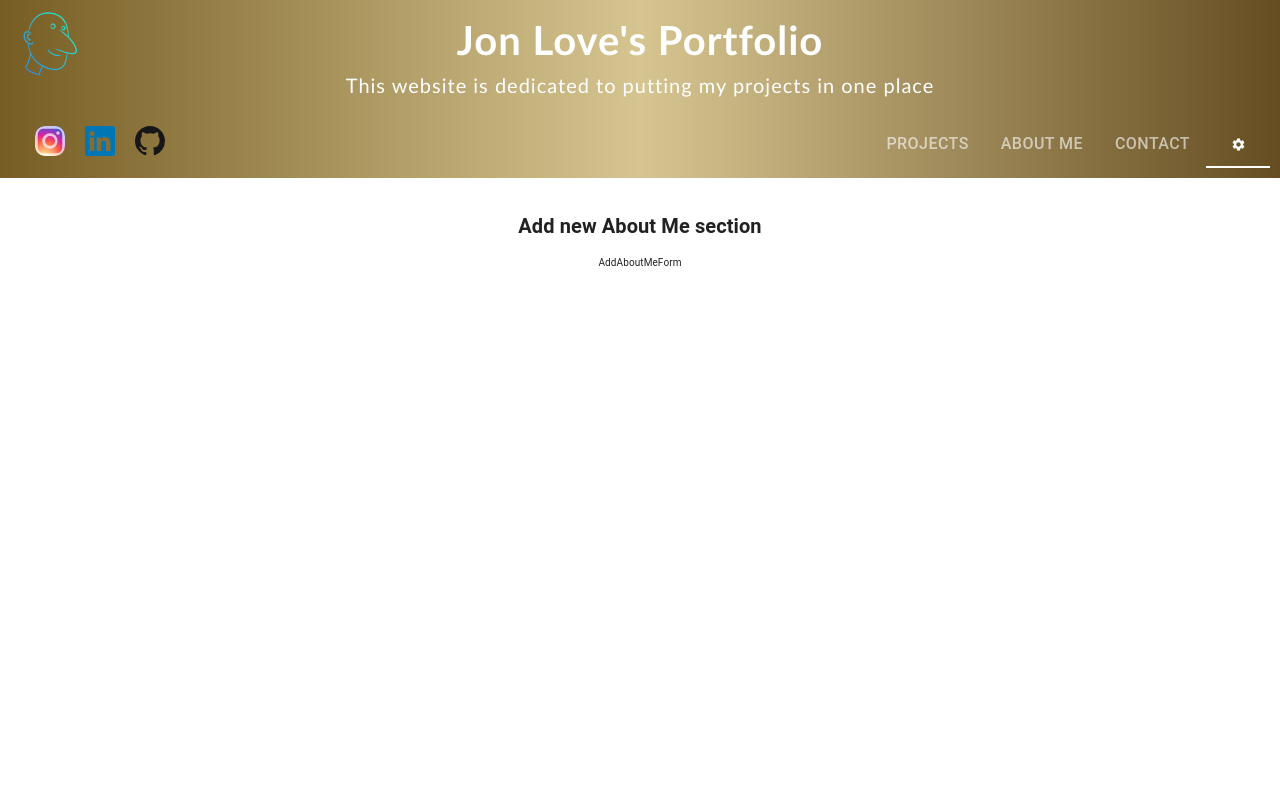
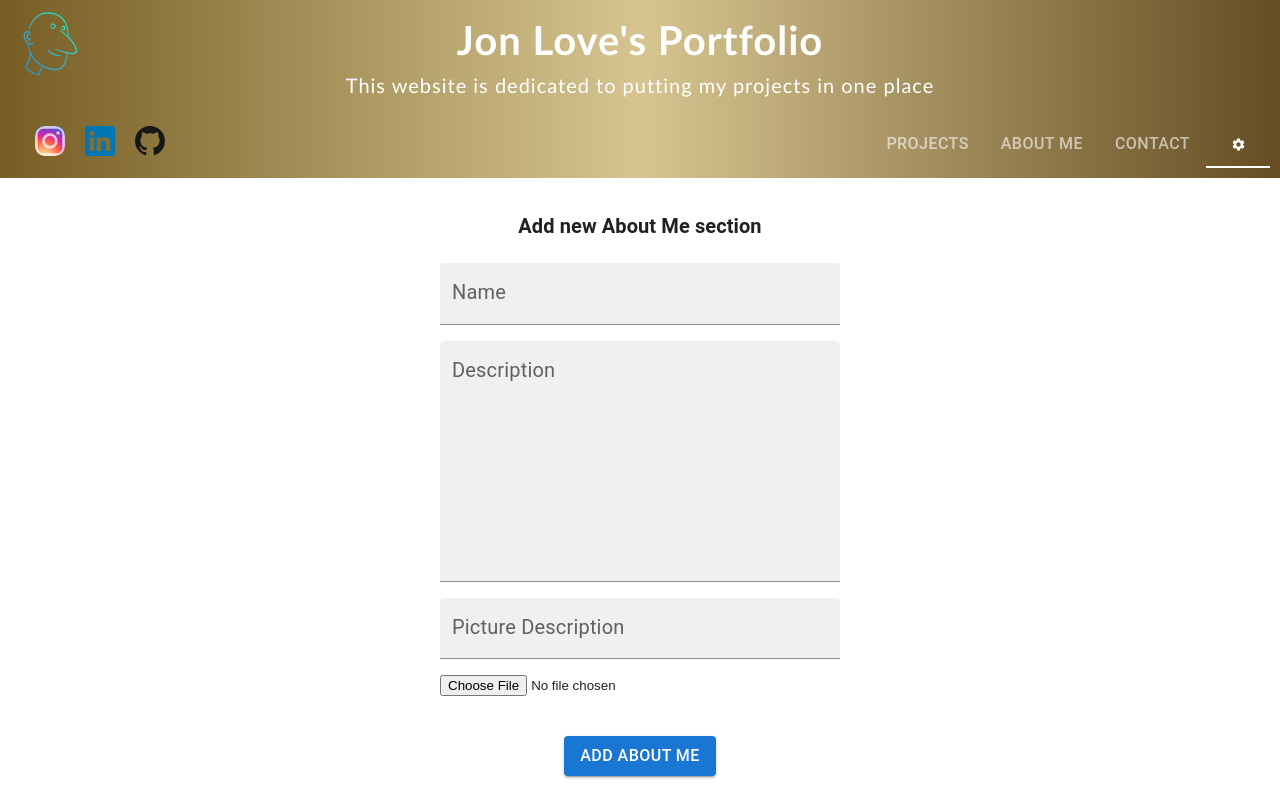
Before and after one commit to jonnny013/portfolio, a React (Vite) app: page /aboutMeAddNew in a window 1280 px wide. Built offline with nearby package versions, Linux system fonts and the light colour scheme.

Commit message:
Add form to create pictures and about me

```diff
--- a/db.json
+++ b/db.json
@@ -96,8 +96,8 @@
       "sourceCode": "https://github.com/jonnny013/"
     }
   ],
-  "aboutMe": [],
+  "aboutMe": [
+  ],
   "contactService": [],
-  "login": [
-  ]
+  "login": []
 }
--- a/src/components/Admin/handleAboutMe/AddAboutMeForm.tsx
+++ b/src/components/Admin/handleAboutMe/AddAboutMeForm.tsx
@@ -1,8 +1,76 @@
-import React from 'react'
+import Box from '@mui/material/Box'
+import StandardFormBar from '../../StandardFormBar'
+import StandardButton from '../../StandardButton'
+import Alert from '@mui/material/Alert'
+import themes from '../../../themes/themes'
+import PictureInput from './PictureInput'
+import { useState } from 'react'
 
-const AddAboutMeForm = () => {
+type FormSubmitHandler = (event?: React.FormEvent<HTMLFormElement> | undefined) => void
+
+const AddAboutMeForm = ({
+  onSubmit,
+  notification,
+}: {
+  onSubmit: FormSubmitHandler
+  notification: string | null
+}) => {
+  const [picture, setPicture] = useState<null | ArrayBuffer | string>('')
   return (
-    <div>AddAboutMeForm</div>
+    <form onSubmit={onSubmit}>
+      <Box
+        sx={{
+          '& > :not(style)': {
+            m: 1,
+            marginLeft: 'auto',
+            marginRight: 'auto',
+            width: '80%',
+            maxWidth: 400,
+          },
+        }}
+        style={{ display: 'flex', flexDirection: 'column', margin: 'auto' }}
+      >
+        {notification && (
+          <Alert
+            severity={notification === 'error' ? 'error' : 'success'}
+            style={{ fontSize: themes.fonts.formTextSize }}
+          >
+            {notification}
+          </Alert>
+        )}
+        <StandardFormBar id='name' label='Name' type='text' />
+        <StandardFormBar
+          id='description'
+          label='Description'
+          type='text'
+          props={{
+            multiline: true,
+            rows: 8,
+          }}
+        />
+        <StandardFormBar id='picDesc' label='Picture Description' type='text' />
+        <PictureInput id='picture' type='file' setPicture={setPicture} />
+        {picture && typeof picture === 'string' && (
+          <>
+            <h1>Picture preview:</h1>
+            <img src={picture} style={{ maxWidth: 200 }} />
+          </>
+        )}
+      </Box>
+      {notification && (
+        <Alert
+          severity={notification === 'error' ? 'error' : 'success'}
+          style={{ fontSize: themes.fonts.formTextSize }}
+        >
+          {notification}
+        </Alert>
+      )}
+      <StandardButton
+        text='Add About Me '
+        type='submit'
+        disabled={notification ? true : false}
+      />
+    </form>
   )
 }
 
--- a/src/components/Admin/handleAboutMe/AddNewAboutMeIndex.tsx
+++ b/src/components/Admin/handleAboutMe/AddNewAboutMeIndex.tsx
@@ -10,14 +10,14 @@ import type { AboutMeWithoutID } from '../../../types'
 const initialValues = {
   picture: '',
   description: '',
-  name: ''
+  name: '',
+  picDesc: ''
 }
 
 const AddNewAboutMe = () => {
   const navigate = useNavigate()
   const [notification, setNotification] = useState<string | null>(null)
   const queryClient = useQueryClient()
-  let reset: () => void
   const newProjectMutation = useMutation({
     mutationFn: addAboutMe,
     onSuccess: () => {
@@ -26,7 +26,6 @@ const AddNewAboutMe = () => {
       setTimeout(() => {
         navigate('/admin')
       }, 4000)
-      reset()
     },
     onError: error => {
       setNotification(`Error: , ${error.message}`)
@@ -38,9 +37,8 @@ const AddNewAboutMe = () => {
 
   const onSubmit = async (
     values: AboutMeWithoutID,
-    { resetForm }: { resetForm: () => void }
   ) => {
-    reset = resetForm
+
     newProjectMutation.mutate(values)
 
   }
--- /dev/null
+++ b/src/components/Admin/handleAboutMe/PictureInput.tsx
@@ -0,0 +1,59 @@
+import themes from '../../../themes/themes'
+import { useField, useFormikContext } from 'formik'
+import { FormHelperText } from '@mui/material'
+import { useState } from 'react'
+
+interface propTypes {
+  id: string
+  type: string
+  setPicture: React.Dispatch<React.SetStateAction<null | ArrayBuffer | string>>
+}
+
+const PictureInput = ({ id, type, setPicture }: propTypes) => {
+  // eslint-disable-next-line @typescript-eslint/no-unused-vars
+  const [field, meta] = useField(id)
+  const formikProps = useFormikContext()
+  const showError = meta.touched && meta.error
+  const [error, setError] = useState<string | undefined>(undefined)
+
+  const handleFileChange = (e: React.ChangeEvent<HTMLInputElement>) => {
+    if ((e.target.files[0].size > 3145728)) {
+     return setError('Pictures must be less tha 3mb')
+    }
+    const reader = new FileReader()
+    reader.onload = () => {
+      if (reader.readyState === 2) {
+        formikProps.setFieldValue('picture', reader.result)
+        setPicture(reader.result)
+      }
+    }
+    reader.readAsDataURL(e.target.files[0])
+
+  }
+
+  console.log(formikProps.values)
+
+  return (
+    <>
+      <input
+        accept='image/*'
+        id={id}
+        type={type}
+        // {...field}
+        onChange={handleFileChange}
+      />
+      <FormHelperText
+        style={{ fontSize: themes.fonts.helperFont, textAlign: 'center', color: 'red' }}
+      >
+        {showError ? meta.error : undefined}
+      </FormHelperText>
+      <FormHelperText
+        style={{ fontSize: themes.fonts.helperFont, textAlign: 'center', color: 'red' }}
+      >
+        {error ? error : undefined}
+      </FormHelperText>
+    </>
+  )
+}
+
+export default PictureInput
--- a/src/components/Admin/handleAboutMe/yupValidation.ts
+++ b/src/components/Admin/handleAboutMe/yupValidation.ts
@@ -1,36 +1,19 @@
 import * as yup from 'yup'
 
  const validationSchema = yup.object().shape({
-   title: yup
+   name: yup
      .string()
      .min(3, 'Title must be 3 characters or more')
      .required('Title is required'),
-   project: yup
-     .string()
-     .min(3, 'Project must be 3 characters or more')
-     .required('Project is required'),
-   intro: yup
+   description: yup
      .string()
      .min(10, 'Description must be 10 characters or more')
      .required('Description is required'),
-   website: yup
+   picture: yup.mixed().required('A picture is required'),
+   picDesc: yup
      .string()
-     .matches(
-       /^(https?:\/\/)?([a-zA-Z0-9_-]+\.){1,}[a-zA-Z]{2,}(:[0-9]+)?(\/[\w#]+)*\/?(\?[a-zA-Z0-9_]+=\w+(&[a-zA-Z0-9_]+=\w+)*)?$/,
-       'URL is not valid'
-     )
-     .required('Please enter a valid website URL'),
-   sourceCode: yup
-     .string()
-     .matches(
-       /^(https?:\/\/)?([a-zA-Z0-9_-]+\.){1,}[a-zA-Z]{2,}(:[0-9]+)?(\/[\w#]+)*\/?(\?[a-zA-Z0-9_]+=\w+(&[a-zA-Z0-9_]+=\w+)*)?$/,
-       'URL is not valid'
-     ),
-   skills: yup.object().test({
-     name: 'areSkillsSelected',
-     message: 'At least one skill must be selected',
-     test: skills => Object.values(skills).some(value => value === true),
-   }),
+     .min(3, 'Description must be 3 characters or more')
+     .required('Description is required'),
  })
 
 export default validationSchema
--- a/src/services/aboutMeServices.ts
+++ b/src/services/aboutMeServices.ts
@@ -9,6 +9,7 @@ export const getAboutMe = async () => {
 }
 
 export const addAboutMe = async (info: AboutMeWithoutID) => {
+  console.log('post', info)
   const result = await axios.post(baseURL, info)
   return result.data
 }
--- a/src/types.ts
+++ b/src/types.ts
@@ -36,6 +36,7 @@ export interface AboutMe {
   name: string
   description: string
   id: string
+  picDesc: string
 }
 
 export type AboutMeWithoutID = Omit<AboutMe, 'id'>
```
